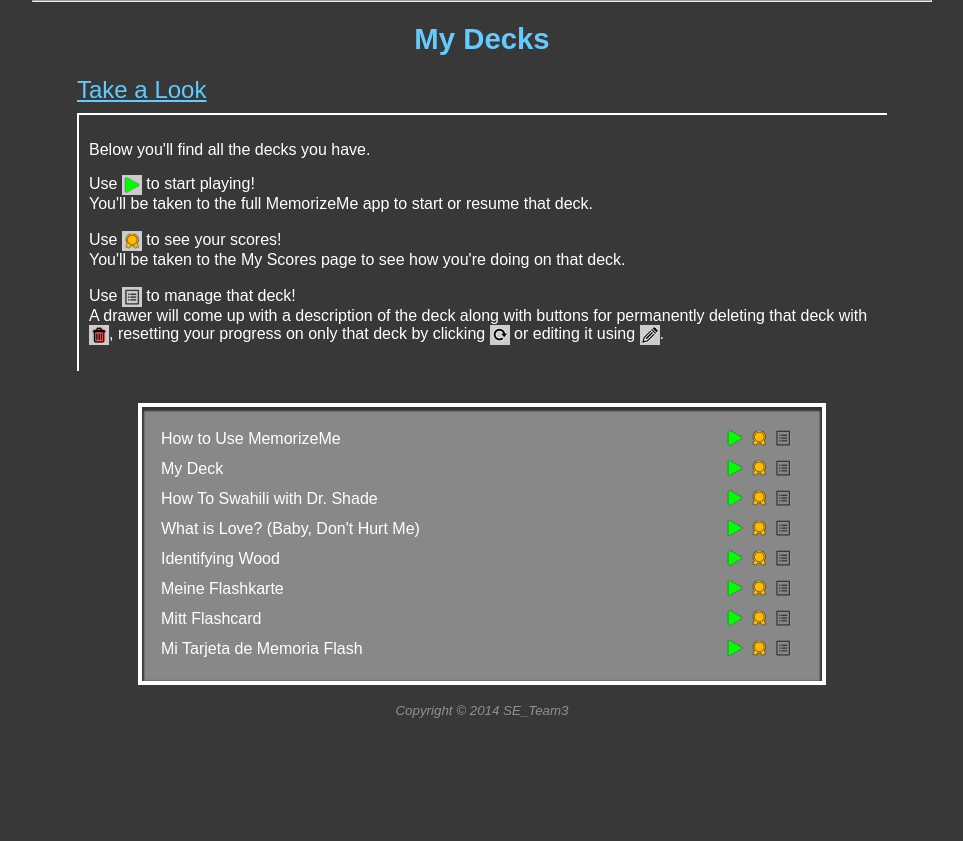
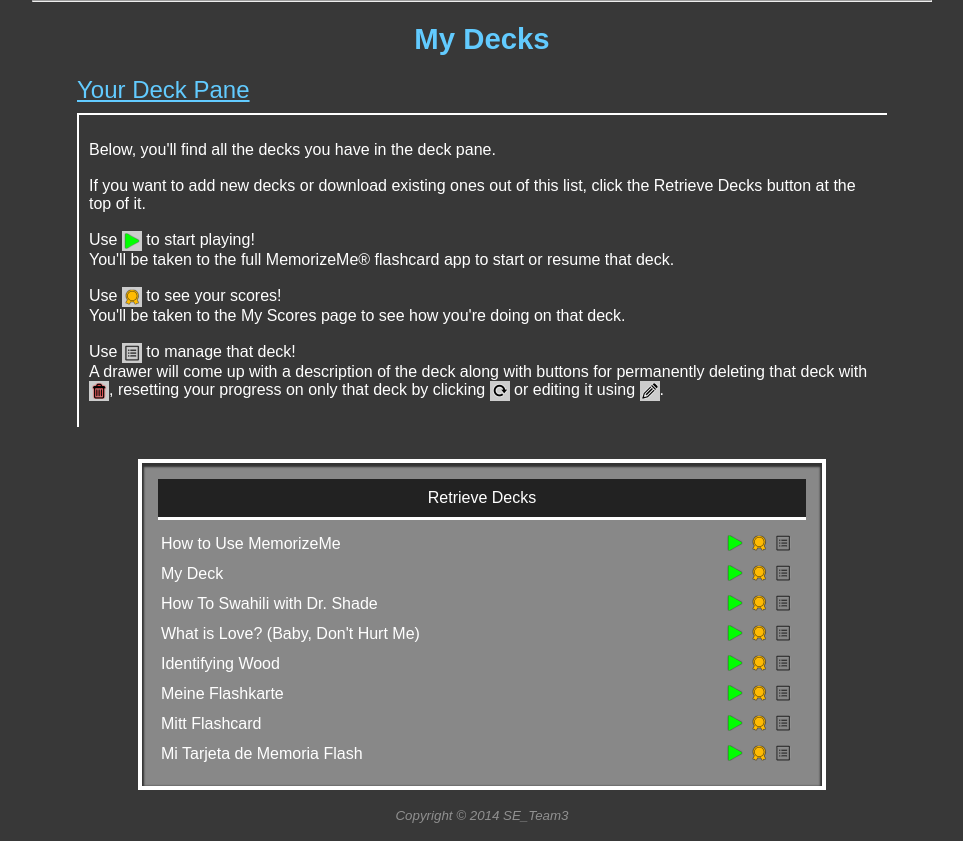
Before and after one commit to latreides/SE_Team3, a Django app: page /view in a window 1280 px wide. Shown: the part 165-1006 px from the top of the page, without its empty margins (158-1121 px from the left). Before the commit the page ends 883 px from the top, so only its background shows below. Run offline with Django 3.2, Linux system fonts and the light colour scheme; the visitor is signed in with stand-in values (Sample User, id 1).

Commit message:
Added button on My Decks -> Imp/Exp Page

```diff
--- a/flashcards/static/css/mydecks.css
+++ b/flashcards/static/css/mydecks.css
@@ -150,6 +150,29 @@
     background-image: url('../img/close_inv.png');
 }
 
+#importExport {
+    background: #222;
+    border-bottom-style: solid;
+    border-bottom-width: medium;
+    border-bottom-color: white;
+    color: white;
+    margin-bottom: 8px;
+    text-align: center;
+    padding: 10px 0;
+    display: block;
+    width: 100%;
+}
+
+#importExport:hover {
+    background: #555;
+    color: white;
+}
+
+#importExport:link {
+    color: white;
+    text-decoration: none;
+}
+
 .icon {
     height: 16px;
     float:right;
--- a/flashcards/templates/view_deck_page.html
+++ b/flashcards/templates/view_deck_page.html
@@ -5,16 +5,18 @@
 <link rel="stylesheet" type="text/css" href="{% static 'css/mydecks.css' %}" />
     <h1>My Decks</h1>
     <div id="content">
-        <h2>Take a Look</h2>
+        <h2>Your Deck Pane</h2>
         <div class="section">
             <p>
-                Below you'll find all the decks you have.
-            </p>
-            <p>
+                Below, you'll find all the decks you have in the deck pane.<br>
+                <br>
+                If you want to add new decks or download existing ones out of this list, click the
+                Retrieve Decks button at the top of it.<br>
+                <br>
                 Use
                 <img class="inline" src="{% static 'img/play_64.png' %}" alt="Manage" title="Play Deck"/>
                 to start playing!<br>
-                You'll be taken to the full MemorizeMe app to start or resume that deck.<br>
+                You'll be taken to the full MemorizeMe&reg; flashcard app to start or resume that deck.<br>
                 <br>
                 Use
                 <img class="inline" src="{% static 'img/badge_64.png' %}" alt="Score" title="See Scores"/>
@@ -48,6 +50,9 @@
             </div>
         </div>
         <div id="deckPane">
+            <a id="importExport" href="{% url 'import_export_page' %}">
+                Retrieve Decks
+            </a>
             <table>
             {% for deck in user_decks %}
             <!-- decks currently fetched in a dictionary -->
```
Lines whose indentation alone changed are shown as unchanged.
